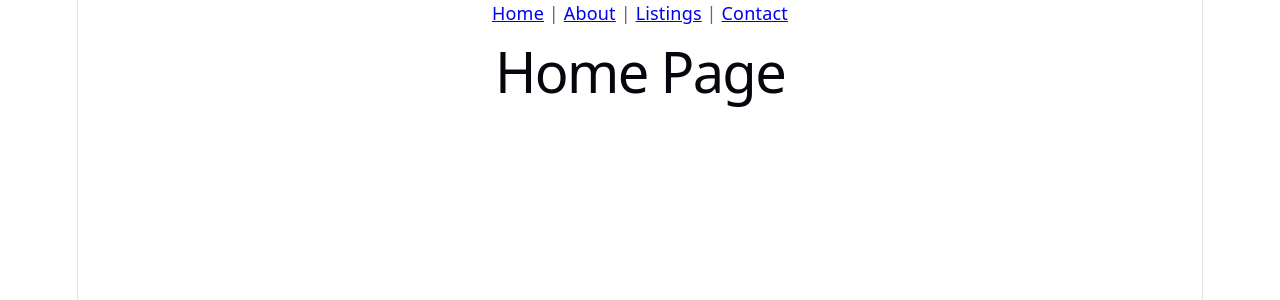
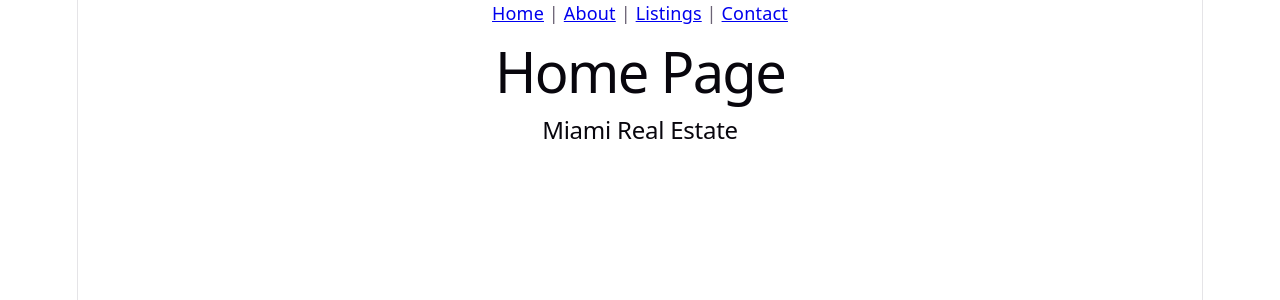
Before and after one commit to niviola/realestate, a React (Vite) app: page / in a window 1280 px wide. Shown: the top 300 px of the page. Built offline with nearby package versions, Linux system fonts and the light colour scheme.

Commit message:
Added minor HTML change to Home page

```diff
--- a/src/pages/Home.tsx
+++ b/src/pages/Home.tsx
@@ -1,5 +1,8 @@
 function Home() {
-  return <h1>Home Page</h1>;
+  return (
+    <><h1>Home Page</h1><h2>Miami Real Estate</h2></>
+
+  );
 }
 
 export default Home;
```
